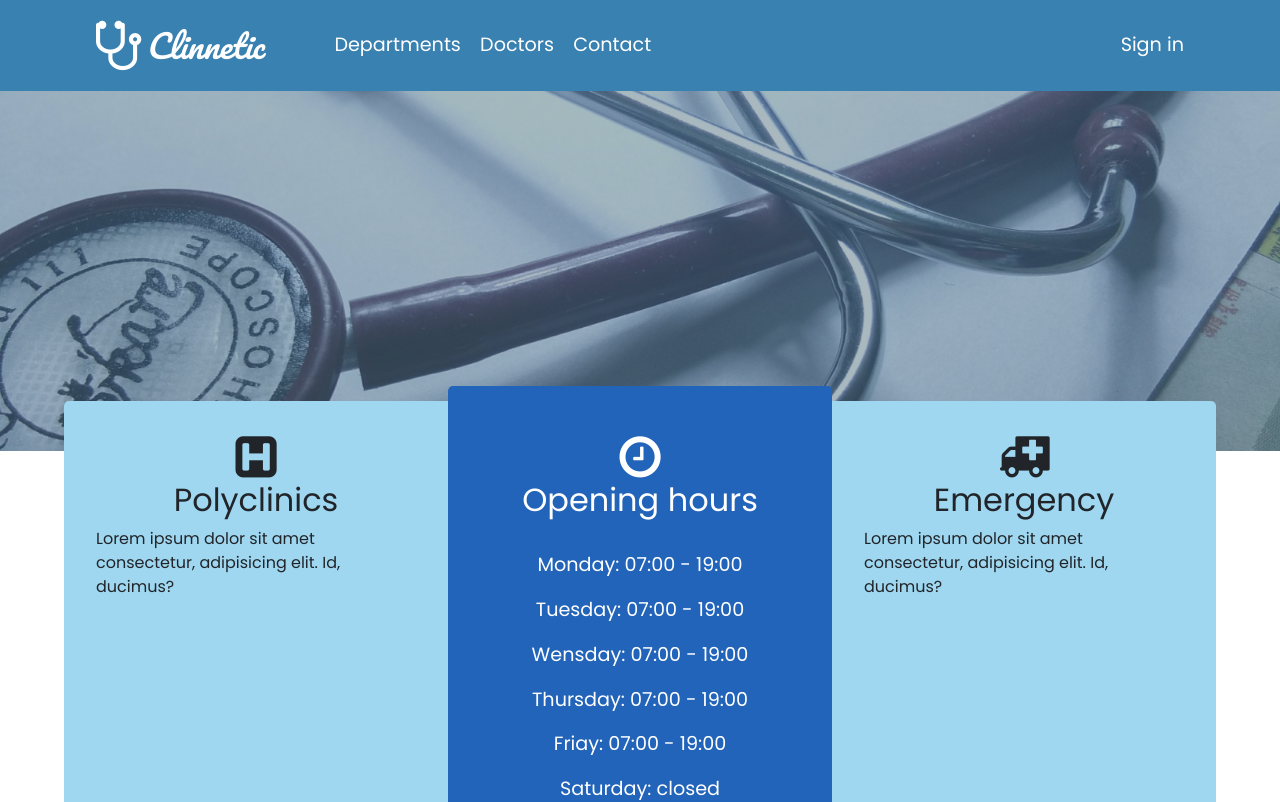
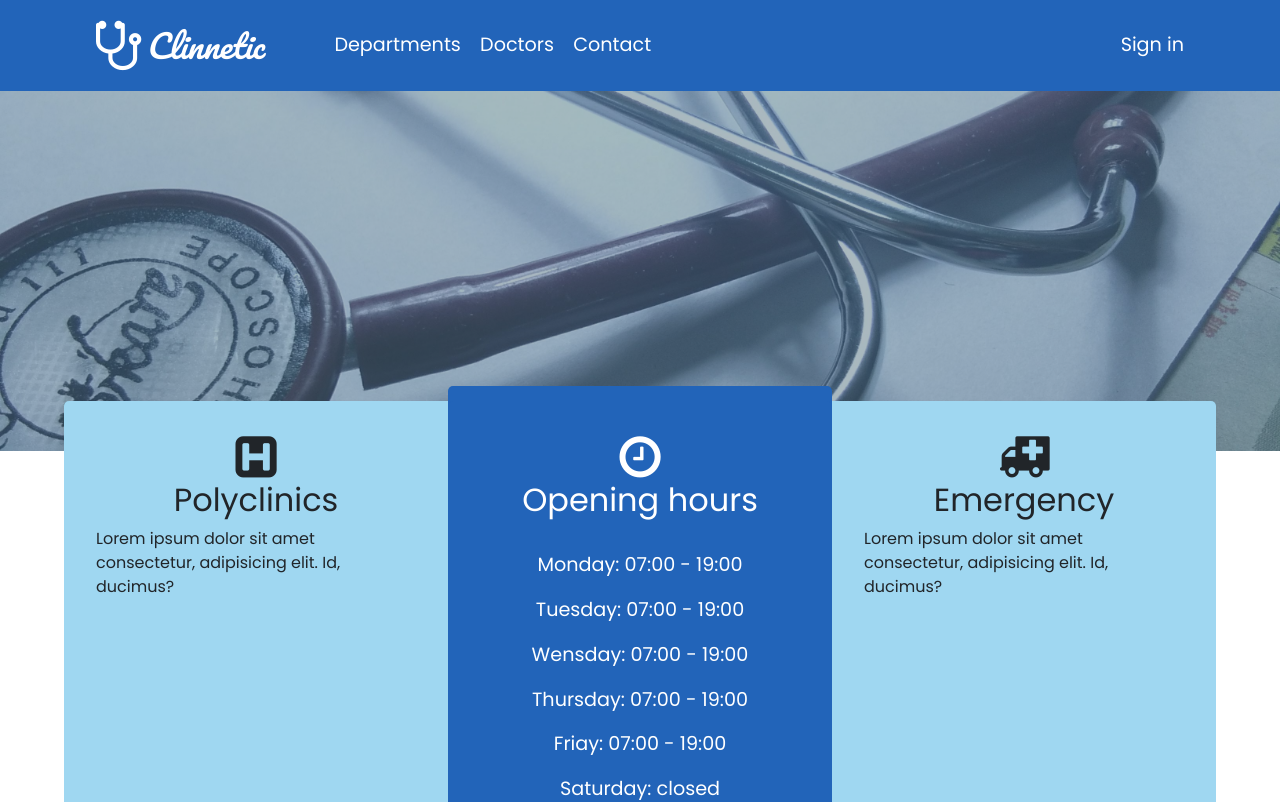
Before and after one commit to luana-david/Clinnetic-Angular, an Angular app: page / in a window 1280 px wide. Shown: the top 802 px of the page. Built offline with nearby package versions, Linux system fonts and the light colour scheme.

Commit message:
use same color nav as footer

```diff
--- a/src/app/common/nav/nav.component.css
+++ b/src/app/common/nav/nav.component.css
@@ -1,6 +1,6 @@
 .navigation {
     font-size: 1.2rem;
-    background-color: rgb(57, 129, 177);
+    background-color: rgb(34, 100, 185);
 }
 
 ul {
```
